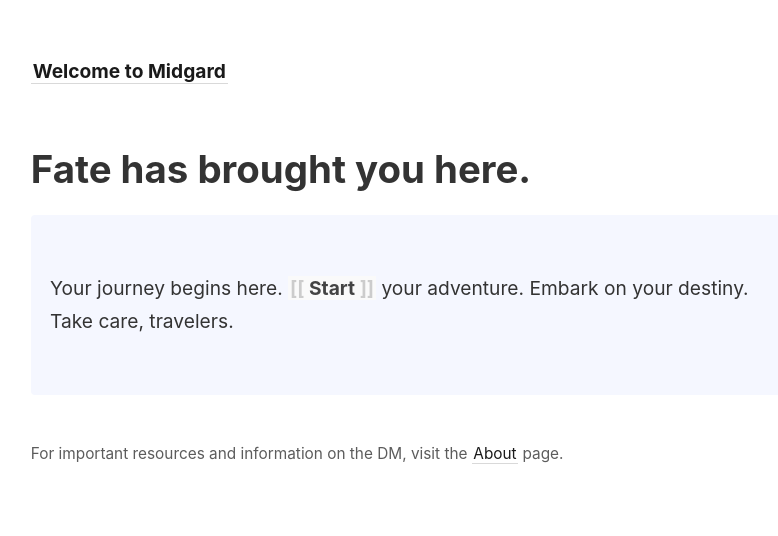
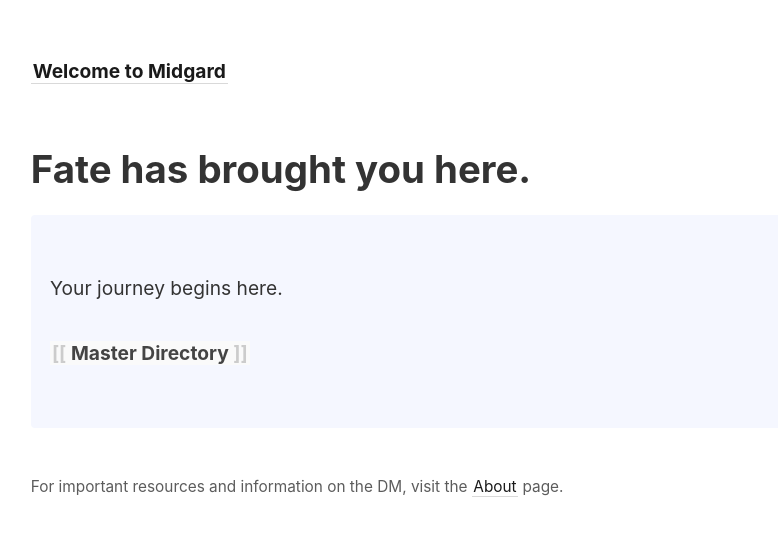
Before and after one commit to liliawatson/midgard, a Jekyll site: the page built from _pages/index.md, in a window 1280 px wide. Shown: the top 536 px of the page, without its empty margins (46-824 px from the left). Built offline with Jekyll 4.4.1, drawn with Linux system fonts in a browser that asks for light colours.

Commit message:
'Update'

```diff
--- a/_pages/index.md
+++ b/_pages/index.md
@@ -8,8 +8,8 @@ permalink: /
 # Fate has brought you here.
 
 <p style="padding: 3em 1em; background: #f5f7ff; border-radius: 4px;">
-  Your journey begins here. <span style="font-weight: bold">[[Start]]</span> your adventure. Embark on your destiny.<br>
-  Take care, travelers.
+  Your journey begins here. <br><br>
+  <span style="font-weight: bold">[[Master Directory]]</span>
 </p>
 
 <style>
```
